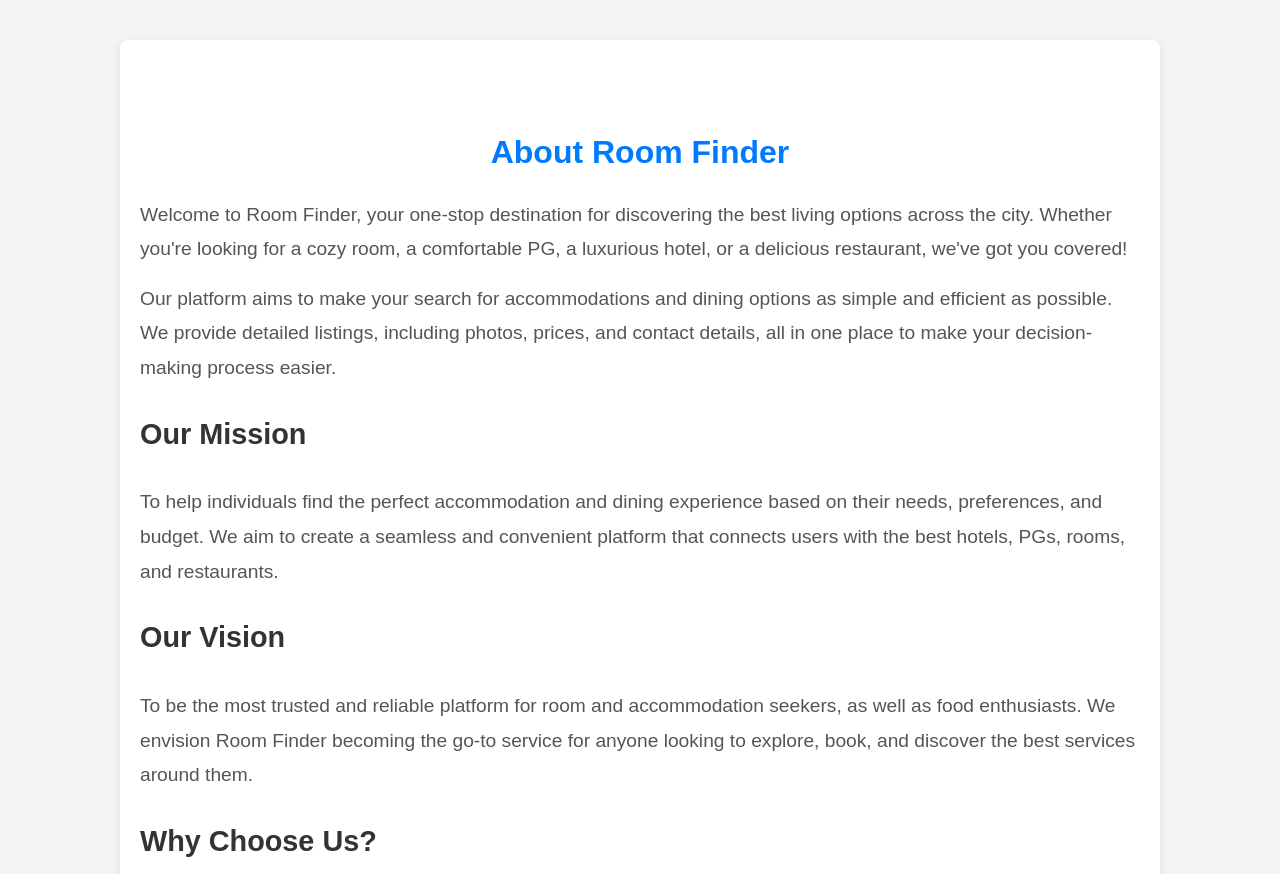
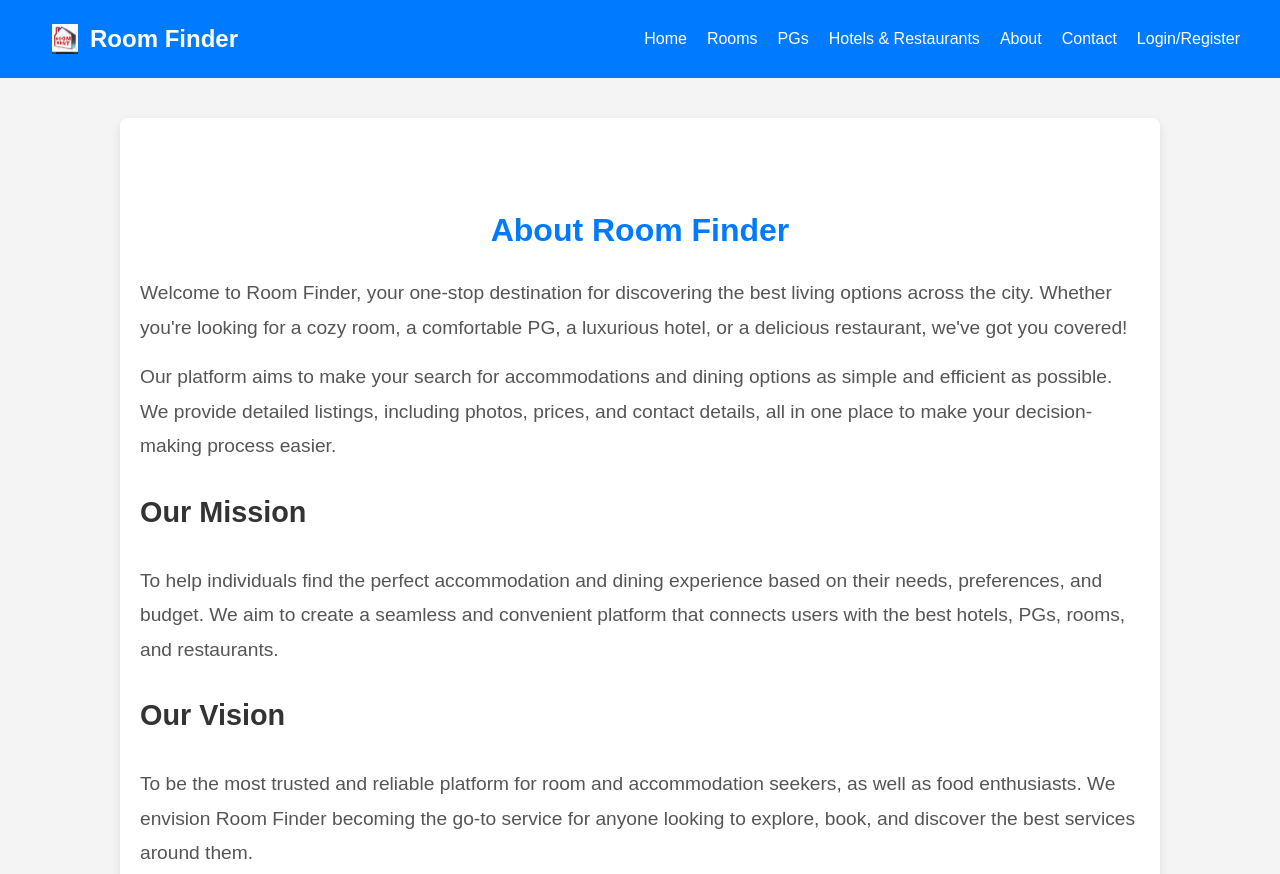
Before and after one commit to AswiniKumarDeka/roomfinderwebsite, a plain HTML site: page about.html in a window 1280 px wide. Shown: the top 874 px of the page. Drawn offline with Linux system fonts and the light colour scheme.

Commit message:
Update about.html

```diff
--- a/about.html
+++ b/about.html
@@ -7,7 +7,31 @@
     <link rel="stylesheet" href="about.css">
 </head>
 <body>
+    <nav class="navbar">
+        <div class="container">
+          <a href="#" class="brand">
+            <img src="bg image.jpg" alt="Room Finder Logo" class="brand-logo" />
+            Room Finder
+          </a>
 
+          <button
+            class="nav-toggle"
+            id="navToggle"
+            aria-label="Toggle Navigation"
+          >
+            ☰
+          </button>
+          <ul class="nav-links" id="navLinks">
+            <li><a href="index.html">Home</a></li>
+            <li><a href="room.html">Rooms</a></li>
+            <li><a href="pg.html">PGs</a></li>
+            <li><a href="hotel.html">Hotels & Restaurants</a></li>
+            <li><a href="about.html">About</a></li>
+            <li><a href="contact.html">Contact</a></li>
+            <li><a href="login.html">Login/Register</a></li>
+          </ul>
+        </div>
+      </nav>
     <!-- About Section -->
     <section id="about">
         <h2>About Room Finder</h2>
```
